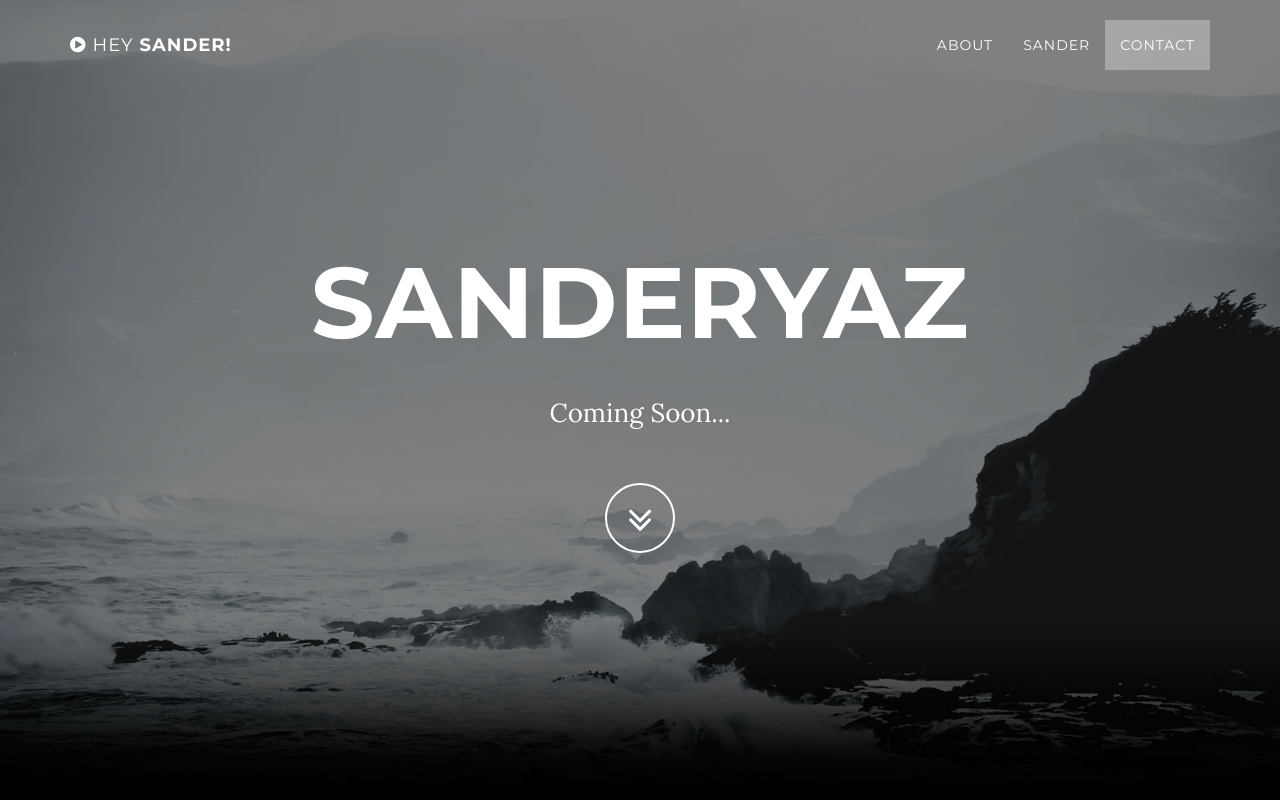
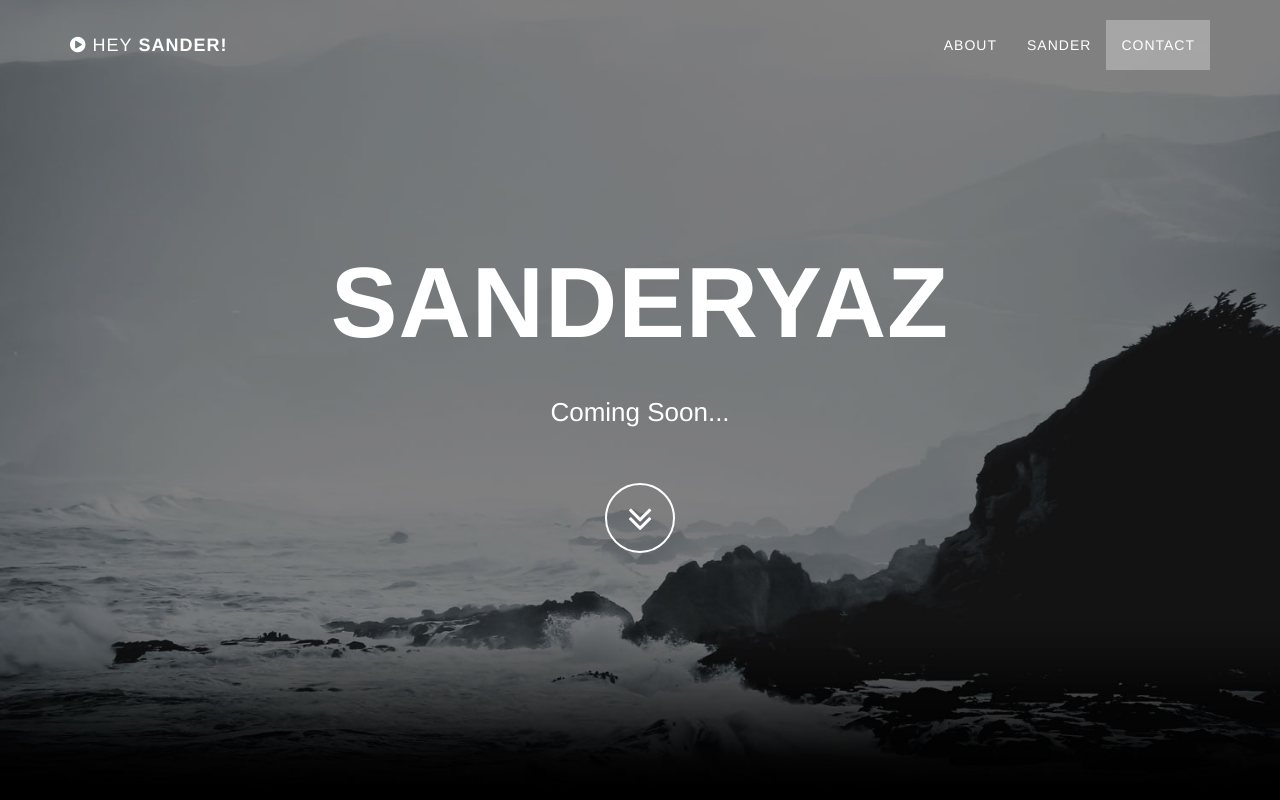
Before and after one commit to SanderYaz/sanderyaz.github.io, a plain HTML site: page index.html in a window 1280 px wide. Shown: the top 800 px of the page. Drawn offline with Linux system fonts and the light colour scheme; some packages are replaced by stand-ins of ours.

Commit message:
Update index.html

```diff
--- a/index.html
+++ b/index.html
@@ -19,8 +19,6 @@
 
     <!-- Custom Fonts -->
     <link href="font-awesome/css/font-awesome.min.css" rel="stylesheet" type="text/css">
-    <link href="http://fonts.googleapis.com/css?family=Lora:400,700,400italic,700italic" rel="stylesheet" type="text/css">
-    <link href="http://fonts.googleapis.com/css?family=Montserrat:400,700" rel="stylesheet" type="text/css">
 
 </head>
 
```
